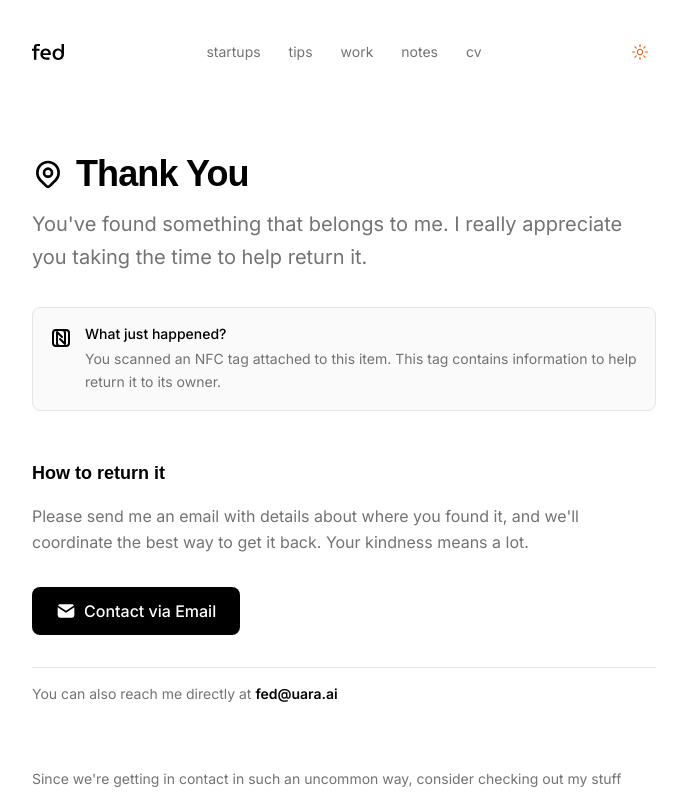
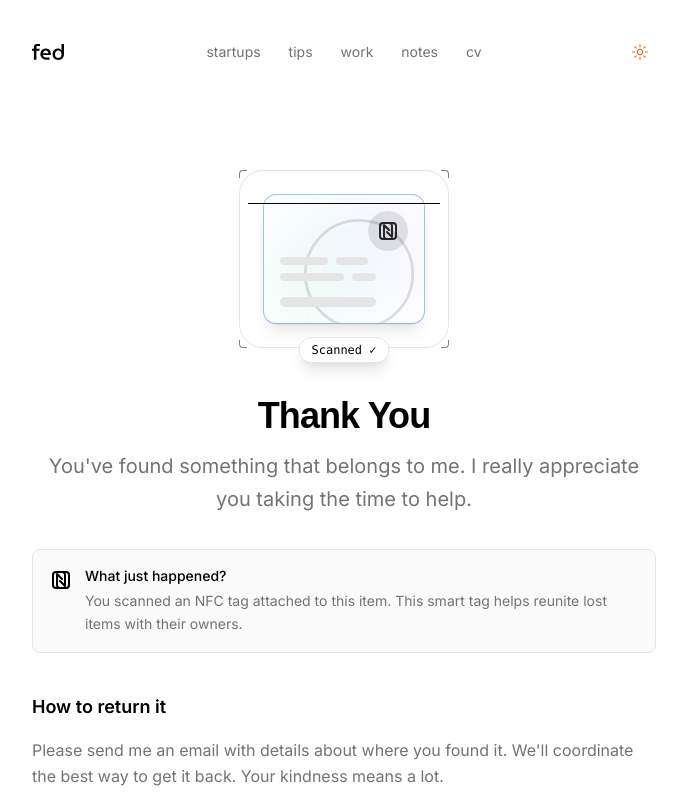
Before and after one commit to federicofanini/federicofan.com, a Next.js app: page /lost in a window 1280 px wide. Shown: the top 798 px of the page, without its empty margins (296-983 px from the left). Built offline with nearby package versions, Linux system fonts and the light colour scheme; a web font is replaced by a local one.

Commit message:
lost page

```diff
--- a/src/app/lost/page.tsx
+++ b/src/app/lost/page.tsx
@@ -1,8 +1,9 @@
 import BlurFade from "@/components/magicui/blur-fade";
 import BlurFadeText from "@/components/magicui/blur-fade-text";
-import { IconMailFilled, IconMapPin, IconNfc } from "@tabler/icons-react";
+import { IconMailFilled, IconHeart, IconNfc } from "@tabler/icons-react";
 import Link from "next/link";
 import { SocialsSmall } from "@/components/sections/socials";
+import { NFCScanIllustration } from "@/components/illustrations/nfc-scan";
 
 const BLUR_FADE_DELAY = 0.04;
 
@@ -17,85 +18,84 @@ export default function LostPage() {
       <section id="lost-and-found">
         <div className="mx-auto w-full max-w-2xl py-14">
           <div className="flex flex-col space-y-8">
+            {/* NFC Illustration */}
+            <BlurFade delay={BLUR_FADE_DELAY}>
+              <div className="flex justify-center py-4">
+                <NFCScanIllustration />
+              </div>
+            </BlurFade>
+
             {/* Header */}
-            <div className="space-y-4">
-              <BlurFade delay={BLUR_FADE_DELAY}>
-                <div className="flex items-center gap-3">
-                  <IconMapPin className="size-8 text-primary" />
+            <div className="space-y-4 text-center">
+              <BlurFade delay={BLUR_FADE_DELAY * 2}>
                 <h1 className="text-4xl font-museo font-bold tracking-tight">
                   Thank You
                 </h1>
-                </div>
               </BlurFade>
 
               <BlurFadeText
-                delay={BLUR_FADE_DELAY * 2}
+                delay={BLUR_FADE_DELAY * 3}
                 className="text-xl text-muted-foreground leading-relaxed"
                 yOffset={8}
-                text="You've found something that belongs to me. I really appreciate you taking the time to help return it."
+                text="You've found something that belongs to me. I really appreciate you taking the time to help."
               />
             </div>
 
             {/* NFC Explanation */}
-            <BlurFade delay={BLUR_FADE_DELAY * 2.5}>
+            <BlurFade delay={BLUR_FADE_DELAY * 4}>
               <div className="flex items-start gap-3 p-4 bg-muted/50 rounded-lg border">
                 <IconNfc className="size-6 text-primary mt-0.5 flex-shrink-0" />
                 <div className="space-y-1">
                   <p className="font-medium text-sm">What just happened?</p>
                   <p className="text-sm text-muted-foreground leading-relaxed">
-                    You scanned an NFC tag attached to this item. This tag
-                    contains information to help return it to its owner.
+                    You scanned an NFC tag attached to this item. This smart tag
+                    helps reunite lost items with their owners.
                   </p>
                 </div>
               </div>
             </BlurFade>
 
             {/* Instructions */}
-            <BlurFade delay={BLUR_FADE_DELAY * 3}>
-              <div className="space-y-4 pt-4">
-                <h2 className="text-lg font-museo font-semibold">
-                  How to return it
-                </h2>
+            <BlurFade delay={BLUR_FADE_DELAY * 5}>
+              <div className="space-y-4 pt-2">
+                <h2 className="text-lg font-semibold">How to return it</h2>
                 <p className="text-muted-foreground leading-relaxed">
-                  Please send me an email with details about where you found it,
-                  and we&apos;ll coordinate the best way to get it back. Your
+                  Please send me an email with details about where you found it.
+                  We&apos;ll coordinate the best way to get it back. Your
                   kindness means a lot.
                 </p>
               </div>
             </BlurFade>
 
             {/* Contact Button */}
-            <BlurFade delay={BLUR_FADE_DELAY * 4}>
+            <BlurFade delay={BLUR_FADE_DELAY * 6}>
+              <div className="flex justify-center">
                 <Link
                   href="mailto:fed@uara.ai?subject=Found Your Item&body=Hi Federico,%0D%0A%0D%0AI found your item. Here are the details:%0D%0A%0D%0A"
-                className="inline-flex items-center gap-2 px-6 py-3 bg-primary text-primary-foreground rounded-lg hover:bg-primary/90 transition-colors font-medium w-fit"
+                  className="inline-flex items-center gap-2 px-6 py-3 bg-primary text-primary-foreground rounded-lg hover:bg-primary/90 transition-colors font-medium"
                 >
                   <IconMailFilled className="size-5" />
                   Contact via Email
                 </Link>
+              </div>
             </BlurFade>
 
-            {/* Email Display */}
-            <BlurFade delay={BLUR_FADE_DELAY * 5}>
-              <div className="pt-4 border-t">
+            {/* Appreciation Message */}
+            <BlurFade delay={BLUR_FADE_DELAY * 8}>
+              <div className="flex items-center justify-center gap-2 pt-4">
+                <IconHeart className="size-5 text-rose-500 fill-rose-500 animate-pulse" />
                 <p className="text-sm text-muted-foreground">
-                  You can also reach me directly at{" "}
-                  <Link
-                    href="mailto:fed@uara.ai"
-                    className="text-foreground hover:underline transition-colors font-semibold"
-                  >
-                    fed@uara.ai
-                  </Link>
+                  Honest people like you make the world better
                 </p>
               </div>
             </BlurFade>
 
             {/* Socials */}
-            <BlurFade delay={BLUR_FADE_DELAY * 6}>
-              <div className="pt-8 space-y-4">
-                <p className="text-sm text-muted-foreground leading-relaxed">
-                  Since we&apos;re getting in contact in such an uncommon way,
-                  consider checking out my stuff
+            <BlurFade delay={BLUR_FADE_DELAY * 9}>
+              <div className="pt-8 border-t space-y-4">
+                <p className="text-sm text-muted-foreground leading-relaxed text-center">
+                  While you&apos;re here, feel free to check out what I&apos;m
+                  building
                 </p>
                 <SocialsSmall />
               </div>
--- /dev/null
+++ b/src/components/illustrations/nfc-scan.tsx
@@ -0,0 +1,101 @@
+import { cn } from "@/lib/utils";
+import { IconNfc } from "@tabler/icons-react";
+
+export const NFCScanIllustration = () => {
+  return (
+    <div
+      aria-hidden
+      className="bg-foreground/3 relative isolate rounded-3xl border p-6 mx-auto w-fit"
+    >
+      <CardDecorator className="opacity-50" />
+
+      {/* Scanning animation line */}
+      <div className="animate-scan absolute inset-x-6 inset-y-8 z-10 mix-blend-color">
+        <div className="bg-linear-to-b via-primary animate-hue-rotate h-8.5 absolute -inset-x-[9px] m-auto -translate-y-1/2 rounded-md from-transparent to-transparent" />
+      </div>
+      <div className="animate-scan absolute inset-x-6 inset-y-8 z-10">
+        <div className="bg-foreground absolute -inset-x-4 m-auto h-px rounded-full" />
+        <div className="bg-linear-to-r to-primary absolute -inset-x-4 m-auto h-px rounded-full from-blue-500 blur" />
+      </div>
+
+      {/* NFC Card */}
+      <div
+        aria-hidden
+        className="bg-card ring-border-illustration shadow-black/6.5 relative w-40 h-32 rounded-xl p-4 shadow-lg ring-1 flex flex-col justify-between overflow-hidden"
+      >
+        {/* Background decoration */}
+        <div className="absolute inset-0 opacity-10">
+          <div className="absolute top-0 right-0 w-24 h-24 bg-gradient-to-br from-blue-500 to-purple-500 rounded-full blur-2xl" />
+          <div className="absolute bottom-0 left-0 w-24 h-24 bg-gradient-to-tr from-green-500 to-cyan-500 rounded-full blur-2xl" />
+        </div>
+
+        {/* NFC Icon */}
+        <div className="relative z-10 flex justify-end">
+          <div className="bg-primary/10 rounded-full p-2">
+            <IconNfc className="size-6 text-primary animate-pulse" />
+          </div>
+        </div>
+
+        {/* Card details */}
+        <div className="relative z-10 space-y-2">
+          <div className="flex items-center gap-2">
+            <div className="bg-border h-2 w-12 rounded-full" />
+            <div className="bg-border h-2 w-8 rounded-full" />
+          </div>
+          <div className="flex items-center gap-2">
+            <div className="bg-border h-2 w-16 rounded-full" />
+            <div className="bg-border h-2 w-6 rounded-full" />
+          </div>
+          <div className="pt-2">
+            <div className="bg-border h-2.5 w-24 rounded-full" />
+          </div>
+        </div>
+
+        {/* Wave effect */}
+        <div className="absolute inset-0 z-0">
+          <div className="absolute top-1/2 left-1/2 -translate-x-1/2 -translate-y-1/2 w-20 h-20 border-2 border-primary/30 rounded-full animate-ping" />
+          <div
+            className="absolute top-1/2 left-1/2 -translate-x-1/2 -translate-y-1/2 w-20 h-20 border-2 border-primary/20 rounded-full animate-ping"
+            style={{ animationDelay: "0.5s" }}
+          />
+        </div>
+      </div>
+
+      {/* Phone scanning indicator */}
+      <div className="absolute -bottom-4 left-1/2 -translate-x-1/2 bg-card border rounded-full px-3 py-1 shadow-lg">
+        <p className="text-xs font-mono text-primary font-medium">Scanned ✓</p>
+      </div>
+    </div>
+  );
+};
+
+export const CardDecorator = ({ className }: { className?: string }) => (
+  <>
+    <span
+      className={cn(
+        "border-foreground absolute -left-px -top-px block size-2 rounded-tl border-l border-t",
+        className
+      )}
+    ></span>
+    <span
+      className={cn(
+        "border-foreground absolute -right-px -top-px block size-2 rounded-tr border-r border-t",
+        className
+      )}
+    ></span>
+    <span
+      className={cn(
+        "border-foreground absolute -bottom-px -left-px block size-2 rounded-bl border-b border-l",
+        className
+      )}
+    ></span>
+    <span
+      className={cn(
+        "border-foreground absolute -bottom-px -right-px block size-2 rounded-br border-b border-r",
+        className
+      )}
+    ></span>
+  </>
+);
+
+export default NFCScanIllustration;
```
Lines whose indentation alone changed are shown as unchanged.
